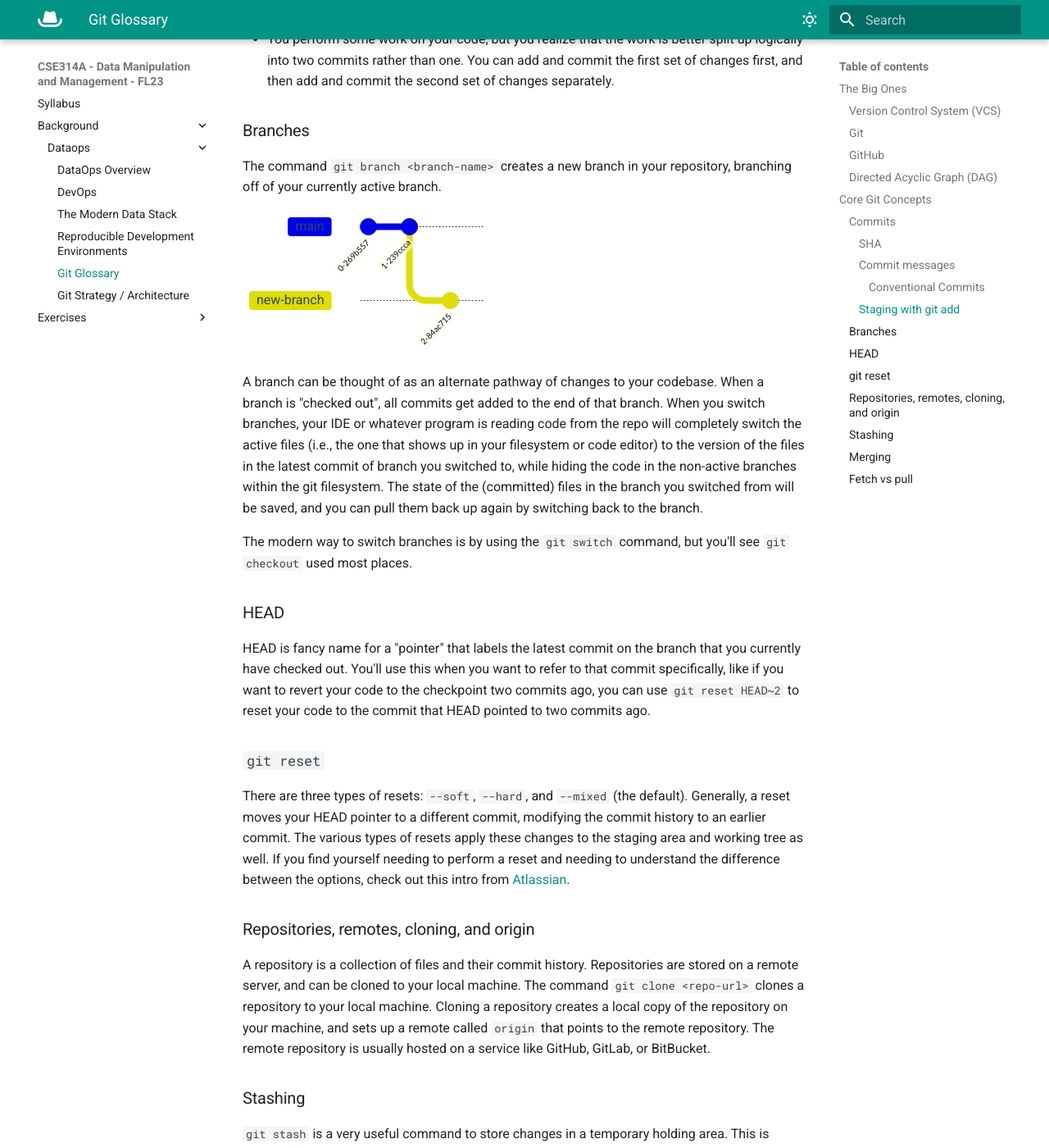
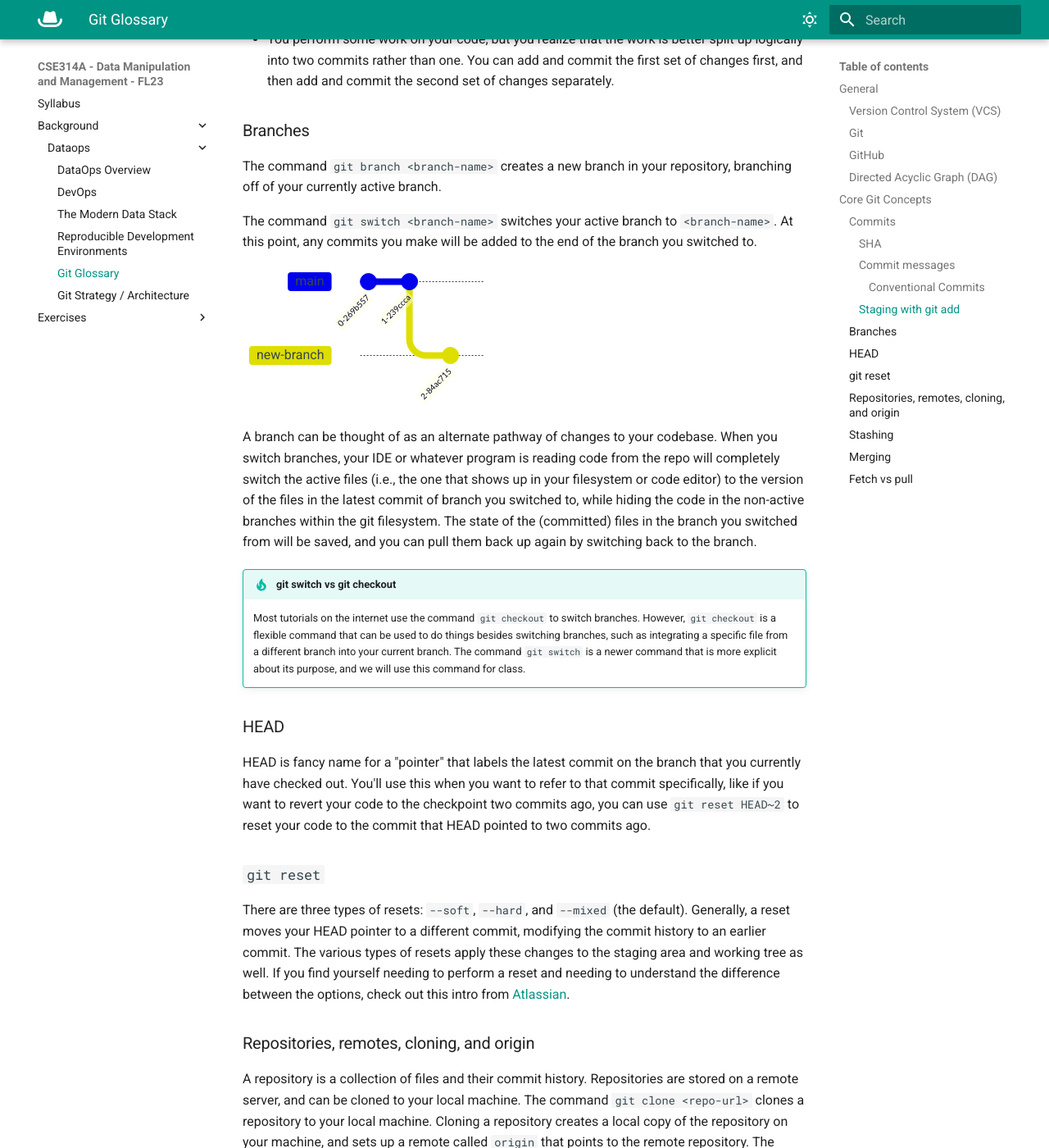
Before and after one commit to wustl-data/rooster-cogburn, an MkDocs documentation site: the page built from docs/background/dataops/3-glossary.md, in a window 1280 px wide and 1400 px high, scrolled down 2773 px. Shown: the whole window at 82% size. Built offline with MkDocs 1.6.1 and Material for MkDocs 9.7.7, drawn with Linux system fonts in a browser that asks for light colours.

Commit message:
git glossary: branches

````diff
--- a/docs/background/dataops/3-glossary.md
+++ b/docs/background/dataops/3-glossary.md
@@ -9,7 +9,7 @@ For a more in-depth explanation of git concepts, *Atlassian*'s [git guides](http
 
 Terms are grouped by topic below.
 
-## The Big Ones
+## General
 
 ### Version Control System (VCS)
 
@@ -90,6 +90,8 @@ Here are a few example scenarios that might help illustrate how the process of s
 
 The command `git branch <branch-name>` creates a new branch in your repository, branching off of your currently active branch.
 
+The command `git switch <branch-name>` switches your active branch to `<branch-name>`. At this point, any commits you make will be added to the end of the branch you switched to.
+
 ```mermaid
 
 gitGraph:
@@ -101,10 +103,11 @@ gitGraph:
 
 ```
 
-A branch can be thought of as an alternate pathway of changes to your codebase. When a branch is "checked out", all commits get added to the end of that branch. When you switch branches, your IDE or whatever program is reading code from the repo will completely switch the active files (i.e., the one that shows up in your filesystem or code editor) to the version of the files in the latest commit of branch you switched to, while hiding the code in the non-active branches within the git filesystem. The state of the (committed) files in the branch you switched from will be saved, and you can pull them back up again by switching back to the branch.
+A branch can be thought of as an alternate pathway of changes to your codebase. When you switch branches, your IDE or whatever program is reading code from the repo will completely switch the active files (i.e., the one that shows up in your filesystem or code editor) to the version of the files in the latest commit of branch you switched to, while hiding the code in the non-active branches within the git filesystem. The state of the (committed) files in the branch you switched from will be saved, and you can pull them back up again by switching back to the branch.
 
-The modern way to switch branches is by using the `git switch` command, but you'll see `git checkout` used most places.
+!!! Tip "git switch vs git checkout"
 
+    Most tutorials on the internet use the command `git checkout` to switch branches. However, `git checkout` is a flexible command that can be used to do things besides switching branches, such as integrating a specific file from a different branch into your current branch. The command `git switch` is a newer command that is more explicit about its purpose, and we will use this command for class.
 
 ### HEAD
 
````
